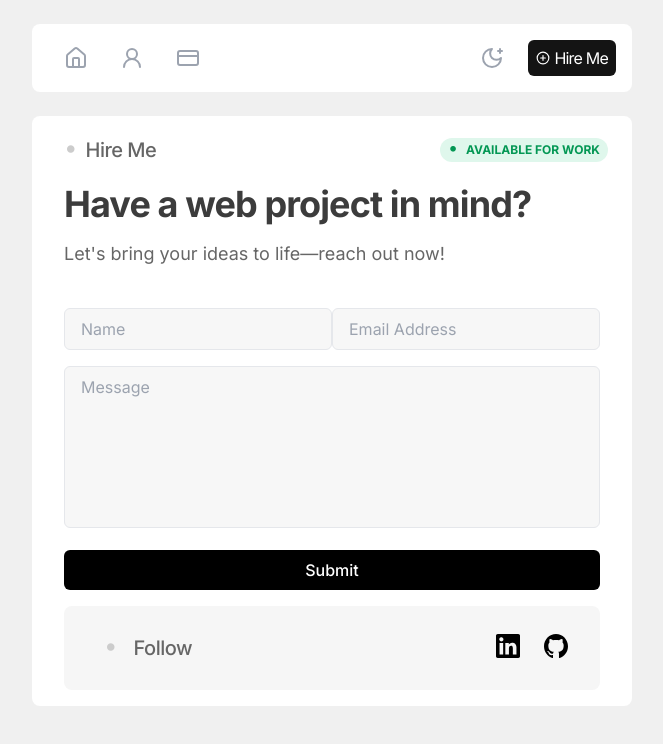
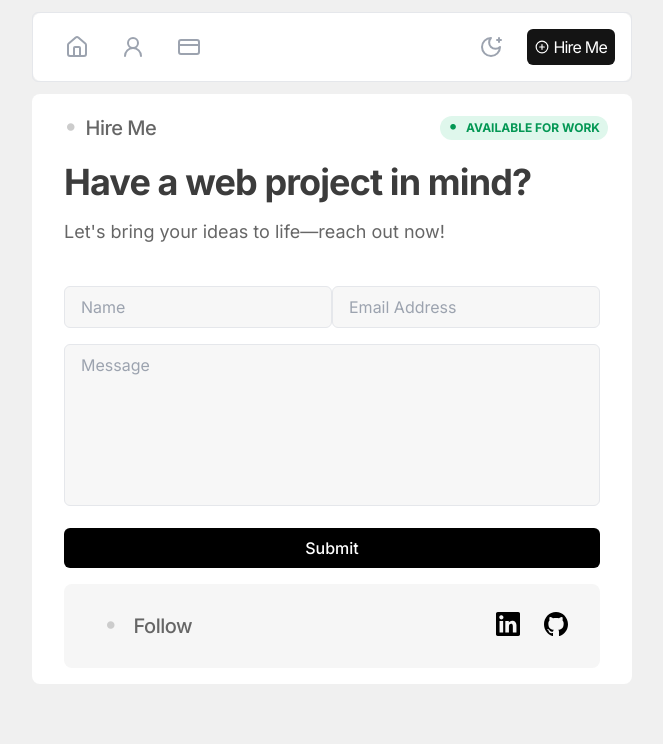
Before and after one commit to ThiruThanikaiarasu/thirunavukkarasu-portfolio, a React (Vite) app: page /contact in a window 1280 px wide. Shown: the top 744 px of the page, without its empty margins (308-971 px from the left). Built offline with nearby package versions, Linux system fonts and the light colour scheme.

Commit message:
FIX - Removed the unwanted package.

```diff
--- a/src/components/NavbarComponent/NavbarComponent.jsx
+++ b/src/components/NavbarComponent/NavbarComponent.jsx
@@ -14,7 +14,7 @@ const NavbarComponent = () => {
     }
 
     return (
-        <div className="pt-6">
+        <div className="sticky top-3 border dark:border-[#252525] rounded-md">
 
             <div
                 className="
--- a/src/routes/AppRoutes.jsx
+++ b/src/routes/AppRoutes.jsx
@@ -1,6 +1,5 @@
 import React from 'react'
 import { Routes, Route, useLocation } from 'react-router-dom'
-import { CSSTransition, TransitionGroup } from 'react-transition-group'
 
 import MainLayout from '../layouts/MainLayout'
 import HomePage from '../pages/Home/HomePage'
```
Lines whose indentation alone changed are shown as unchanged.
